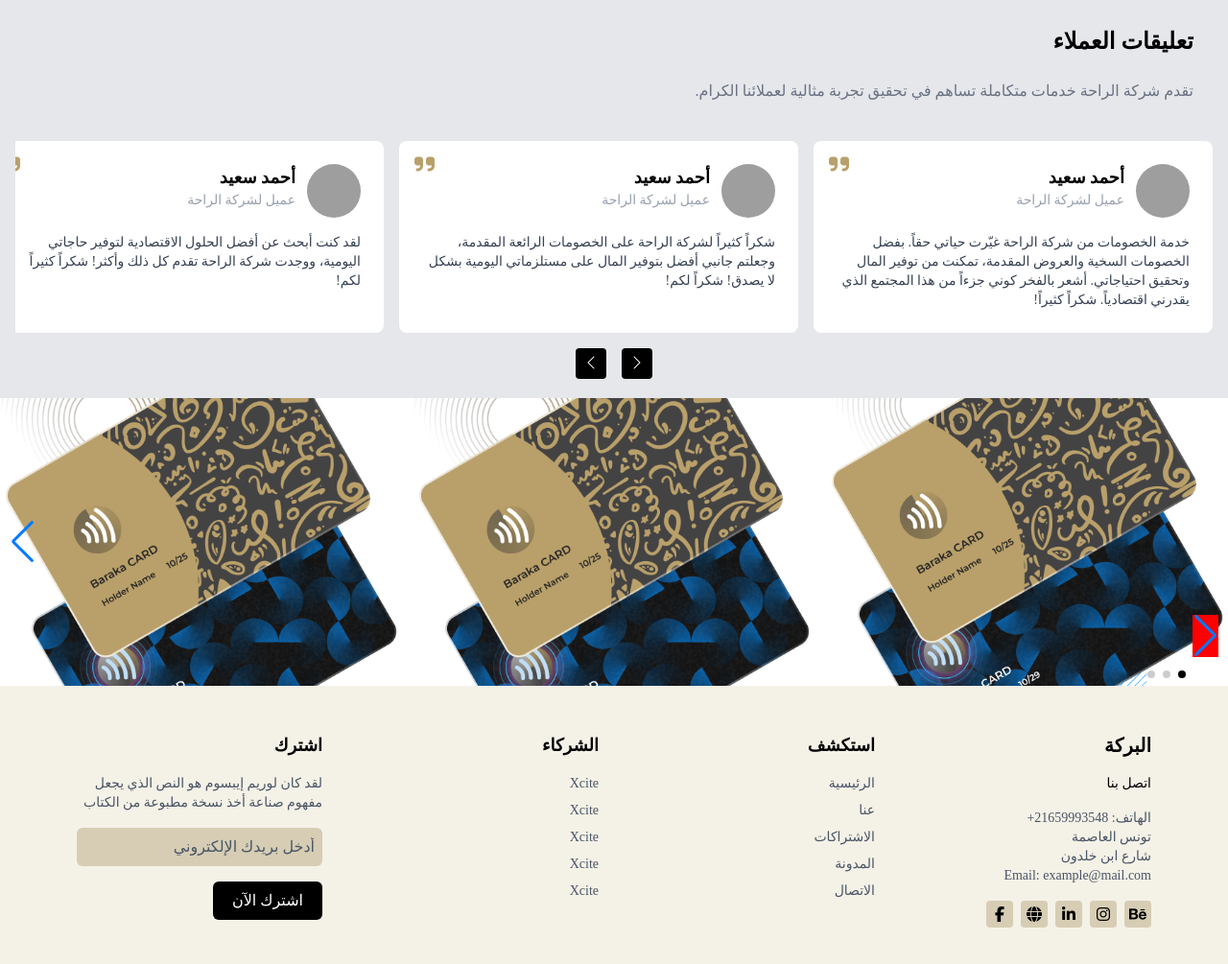
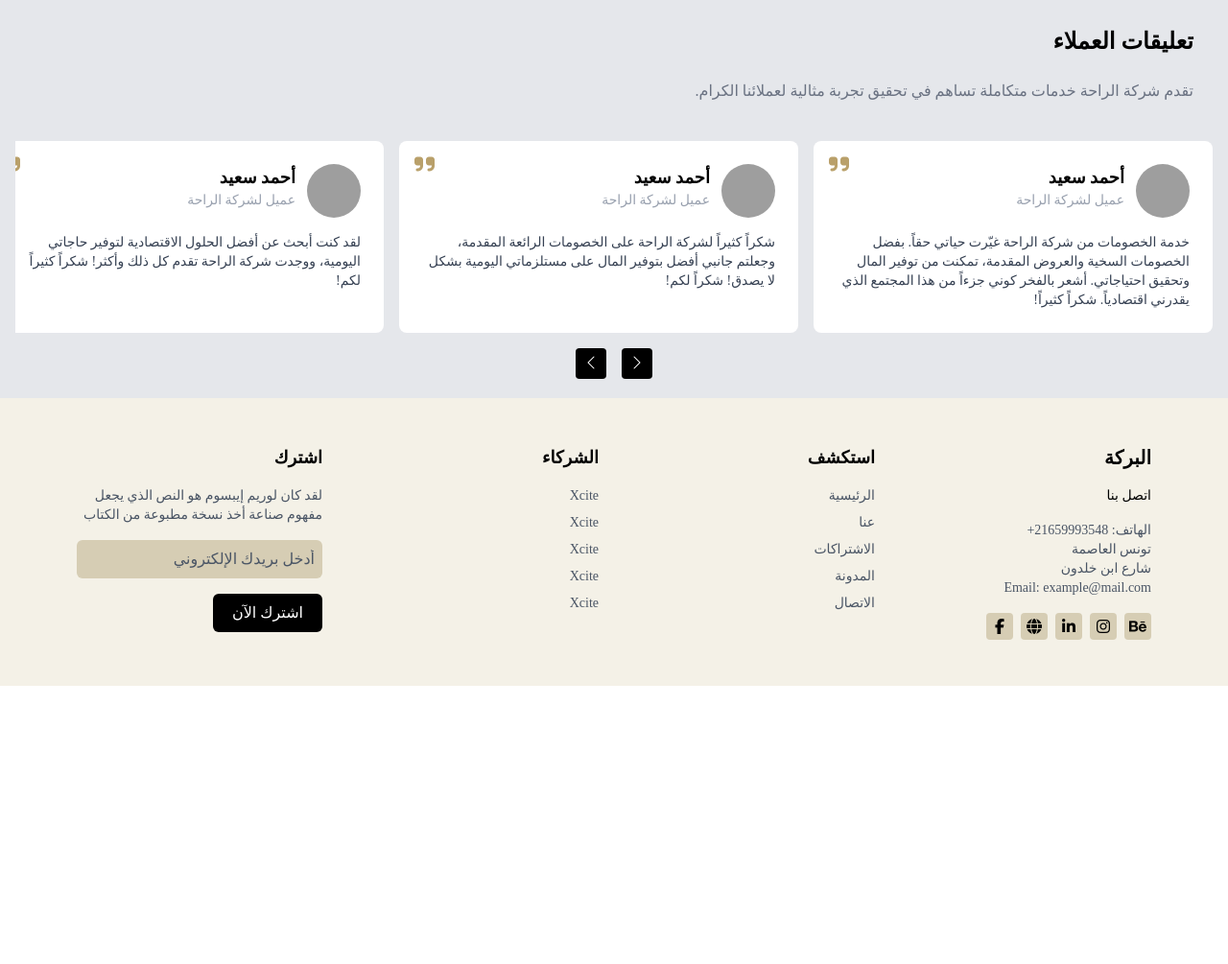
Before and after one commit to pankaj-comfygen/card_web, a plain HTML site: page index.html in a window 1280 px wide. Shown: the part 1361-2366 px from the top of the page at 96% size. After the commit the page ends 2076 px from the top, so only its background shows below. Drawn offline with nearby package versions, Linux system fonts and the light colour scheme; grey boxes are pictures that could not be loaded; a web font is replaced by a local one.

Commit message:
save changres

```diff
--- a/index.html
+++ b/index.html
@@ -326,26 +326,7 @@
     </div>
 
 
-    <div class="relative">
-        <div class="swiper-container w-full">
-            <div class="swiper-wrapper w-full ">
-                <div class="swiper-slide border-red-600 flex justify-between items-center gap-3">
-                    <div><img src="img\heroimg.png" /></div>
-                    <div>><img src="img\heroimg.png" /></div>
-                    <div>><img src="img\heroimg.png" /></div>
-                </div>
-                <div class="swiper-slide">
-                    <div>><img src="img\heroimg.png" /></div>
-                </div>
-                <div class="swiper-slide">
-                    <div>><img src="img\heroimg.png" /></div>
-                </div>
-            </div>
-            <div class="swiper-pagination"></div>
-            <div class="swiper-button-prev"></div>
-            <div class="swiper-button-next"></div>
-        </div>
-    </div>
+
 
 
 
@@ -416,7 +397,6 @@
     </footer>
 
 
-    <script src="https://cdn.jsdelivr.net/npm/swiper/swiper-bundle.min.js"></script>
     <script src="script.js">
 
     </script>
```
